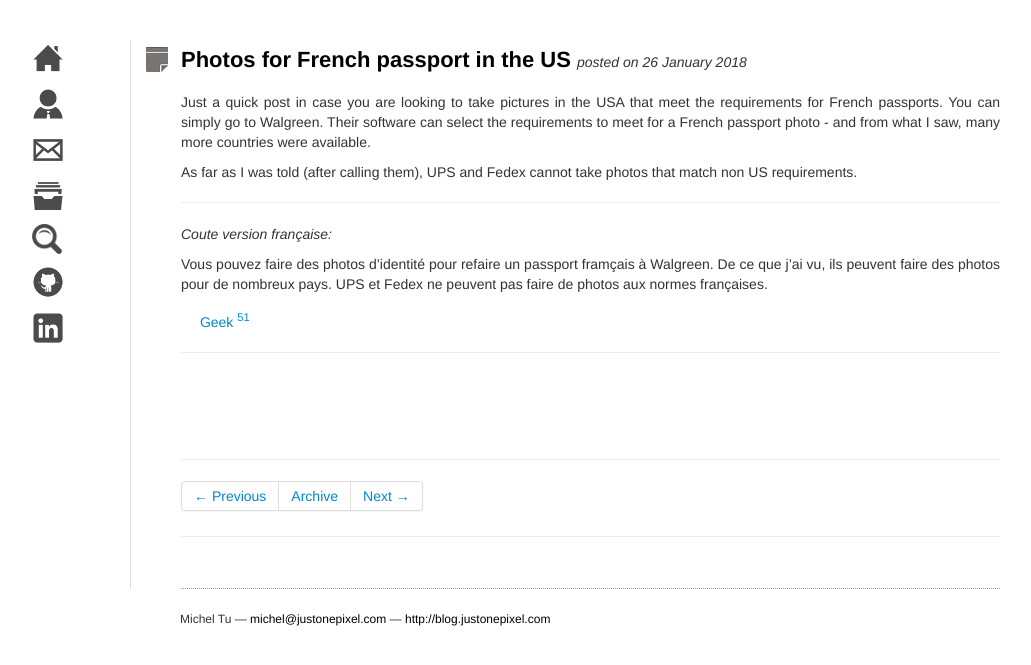
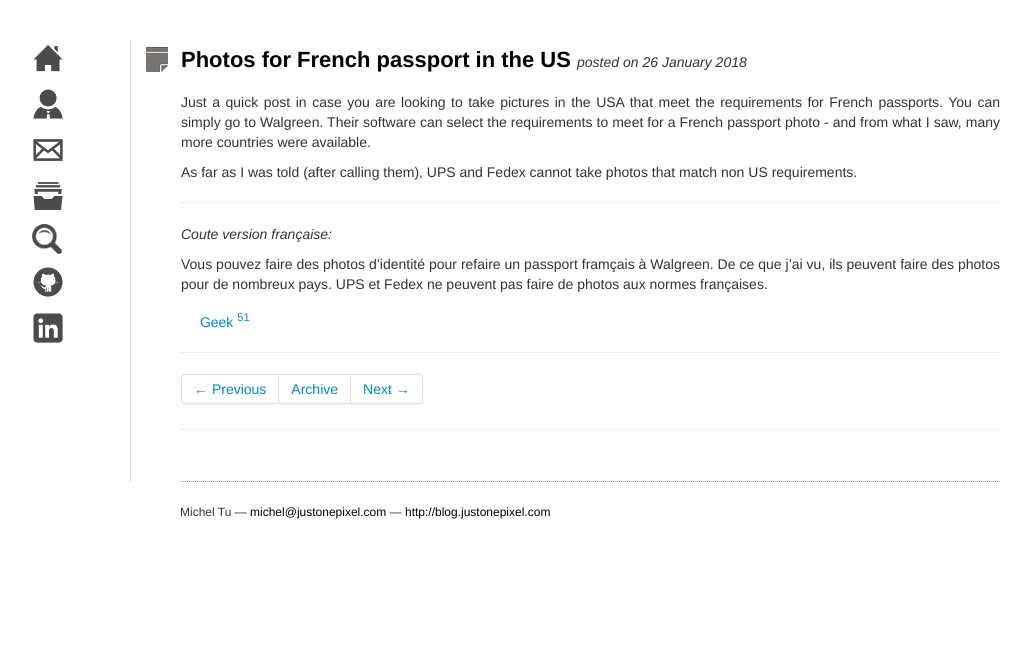
Before and after one commit to neumino/blog, a Jekyll site: the page built from _posts/2018-01-26-french-passport-photos.md, in a window 1280 px wide. Shown: the top 665 px of the page, without its empty margins (125-1156 px from the left). Built offline with Jekyll 4.4.1, drawn with Linux system fonts in a browser that asks for light colours.

```diff
--- a/_includes/themes/justonepixel/post.html
+++ b/_includes/themes/justonepixel/post.html
@@ -26,16 +26,6 @@
 
     {% include JB/comments %}
     <hr>
-<script async src="//pagead2.googlesyndication.com/pagead/js/adsbygoogle.js"></script>
-<!-- blog.justonepixel.com -->
-<ins class="adsbygoogle"
-     style="display:inline-block;width:468px;height:60px"
-     data-ad-client="ca-pub-5366199723595534"
-     data-ad-slot="2620298801"></ins>
-<script>
-(adsbygoogle = window.adsbygoogle || []).push({});
-</script>
-    <hr>
     <div class="pagination">
         <ul>
             {% if page.previous %}
```
